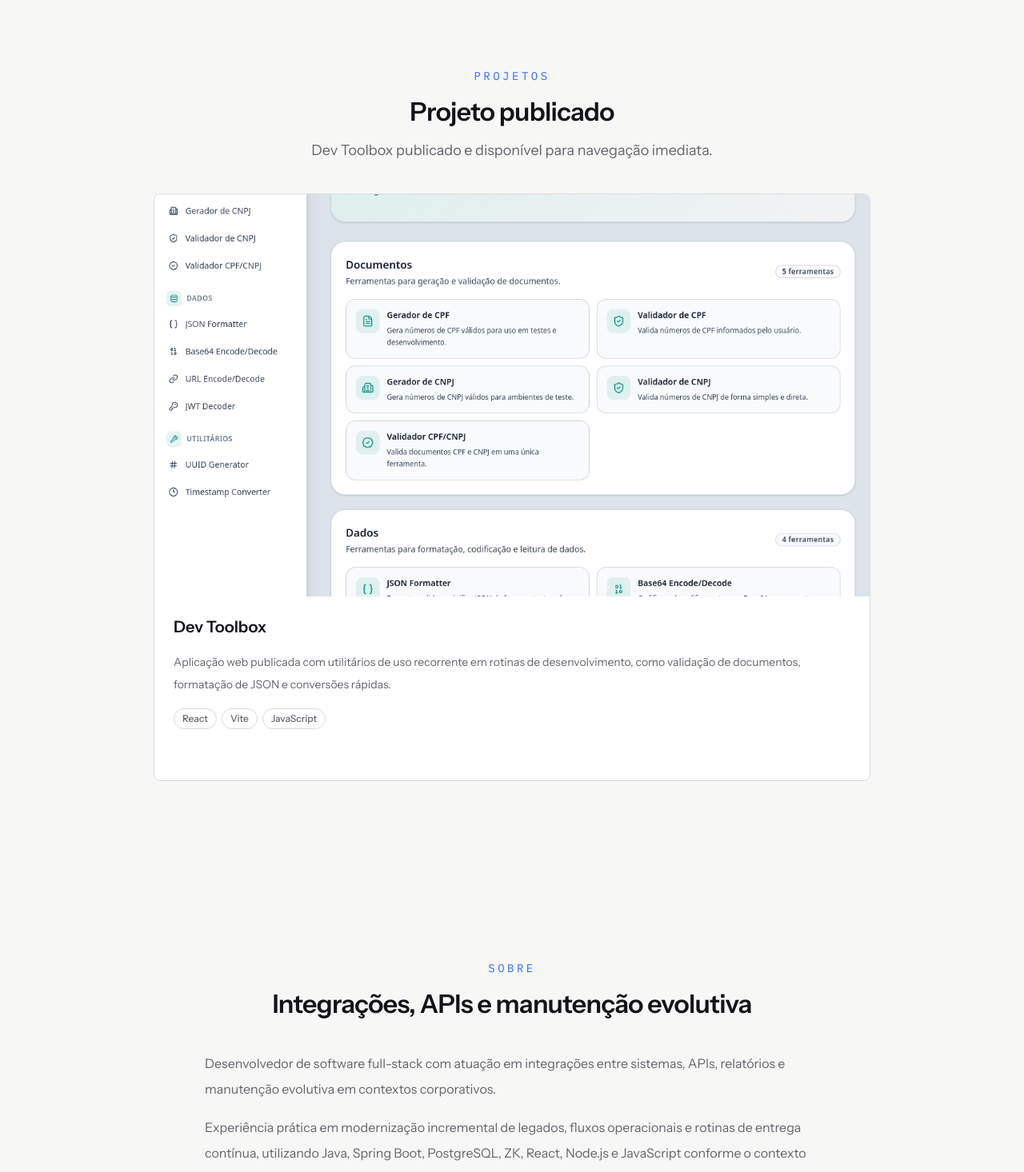
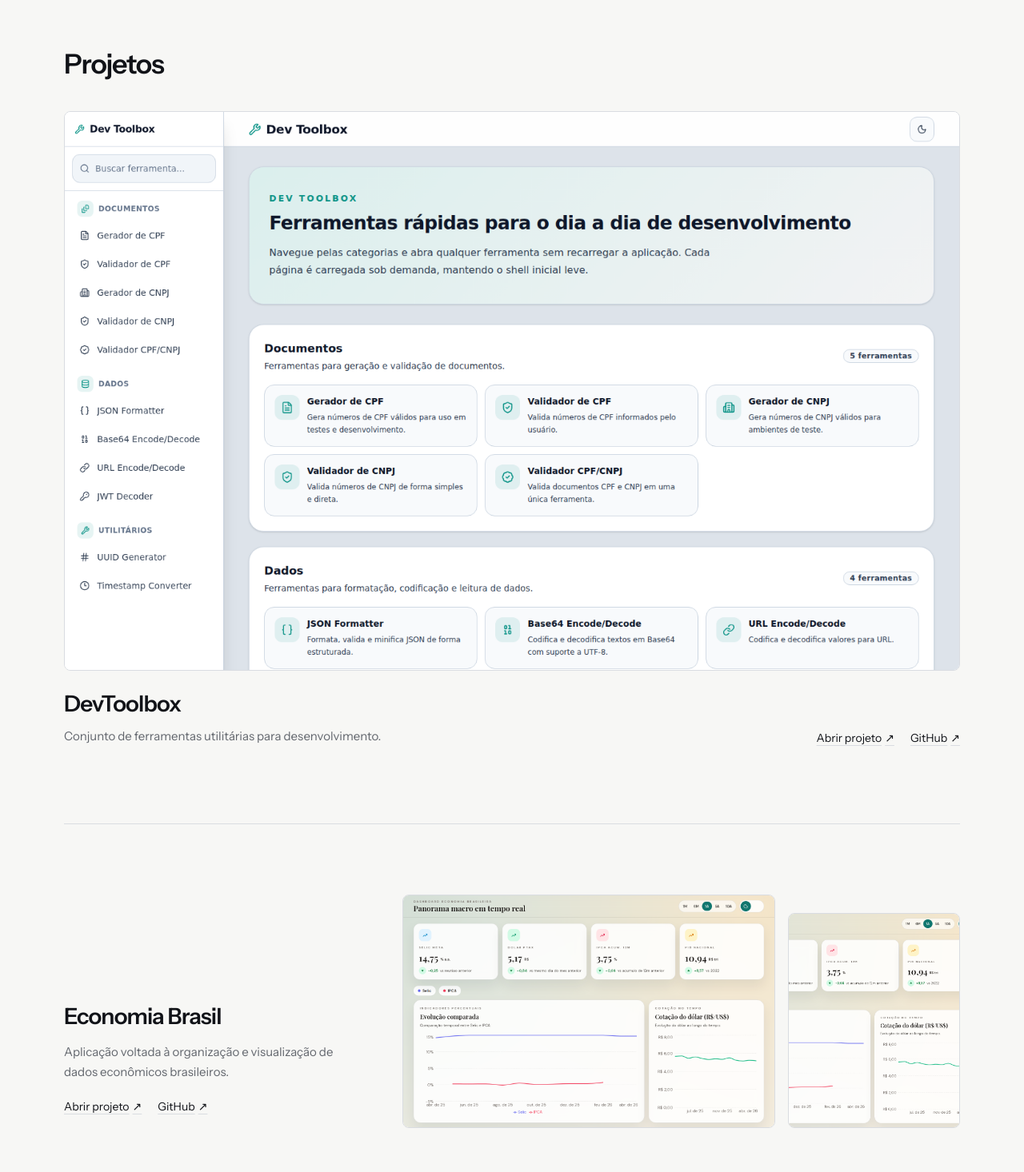
Before and after one commit to GabrielGuilhermess/personal-landing-page, a Next.js app: page / in a window 1280 px wide. Shown: the part 1300-2766 px from the top of the page at 80% size. Built offline with nearby package versions, Linux system fonts and the light colour scheme.

Commit message:
feat(landing): implement LAND-0006 project showcase

```diff
--- a/src/components/sections/ProjectsSection.tsx
+++ b/src/components/sections/ProjectsSection.tsx
@@ -1,89 +1,101 @@
-import Image from "next/image";
-import { ExternalLink } from "lucide-react";
-import { PROJECTS } from "@/data/projects";
-import { Badge, Card, SectionHeading } from "@/design-system/components";
-import { cn } from "@/design-system/lib/utils";
+import { PROJECTS, type ProjectShowcase } from "@/data/projects";
+import { Container, ExternalLink, MediaPreview } from "@/design-system/components";
 
-const delayClasses = ["", "animate-delay-100", "animate-delay-200", "animate-delay-300", "animate-delay-400"];
-
-const statusBadgeVariant = {
-  live: "brand",
-  development: "warning",
-  planned: "default",
-} as const;
-
-const statusLabel = {
-  live: "Ao vivo",
-  development: "Em desenvolvimento",
-  planned: "Planejado",
-} as const;
+function ProjectLinks({ project }: { project: ProjectShowcase }) {
+  return (
+    <div className="flex flex-wrap items-center gap-x-5 gap-y-2 text-[14px]">
+      <ExternalLink href={project.deployUrl}>Abrir projeto</ExternalLink>
+      <ExternalLink href={project.githubUrl}>GitHub</ExternalLink>
+    </div>
+  );
+}
 
 export default function ProjectsSection() {
+  const [devToolbox, economiaBrasil] = PROJECTS;
+
   return (
-    <section id="projetos" className="section-container py-20 md:py-28">
-      <div className="space-y-10">
-        <SectionHeading
-          align="center"
-          label="Projetos"
-          title="Projeto publicado"
-          subtitle="Dev Toolbox publicado e disponível para navegação imediata."
-        />
+    <section
+      id="projetos"
+      aria-labelledby="projetos-title"
+      className="border-t border-[var(--divider)] py-[72px] md:py-[88px]"
+    >
+      <Container>
+        <header className="mb-8 md:mb-10">
+          <h2
+            id="projetos-title"
+            className="text-[30px] font-semibold leading-[1.1] tracking-[-0.035em] text-[var(--text)] md:text-[34px]"
+          >
+            Projetos
+          </h2>
+        </header>
 
-        <div className="mx-auto grid max-w-4xl grid-cols-1 gap-6">
-          {PROJECTS.map((project, index) => (
-            <a
-              key={project.id}
-              href={project.deployUrl}
-              target="_blank"
-              rel="noreferrer"
-              aria-label={`Abrir projeto ${project.title}`}
-              className={cn(
-                "group block rounded-3xl focus-visible:outline-none focus-visible:ring-2 focus-visible:ring-brand-400",
-                delayClasses[index] ?? "",
-              )}
-            >
-              <Card
-                padding="none"
-                className="h-full overflow-hidden transition-transform duration-300 group-hover:-translate-y-1 group-hover:border-brand-500"
+        <div className="space-y-[72px] md:space-y-[96px]">
+          <article aria-labelledby={`${devToolbox.id}-title`}>
+            <MediaPreview
+              src={devToolbox.imageUrl}
+              alt={devToolbox.imageAlt}
+              aspectRatio="8 / 5"
+              objectPosition="center top"
+              sizes="(min-width: 1280px) 1180px, calc(100vw - 40px)"
+              className="bg-[var(--surface)]"
+            />
+
+            <div className="mt-5 grid gap-4 md:grid-cols-[minmax(0,1fr)_auto] md:items-end md:gap-8">
+              <div>
+                <h3
+                  id={`${devToolbox.id}-title`}
+                  className="text-[25px] font-semibold tracking-[-0.03em] text-[var(--text)] md:text-[28px]"
+                >
+                  {devToolbox.title}
+                </h3>
+                <p className="mt-2 max-w-[620px] text-[15px] leading-[1.65] text-[var(--muted)]">
+                  {devToolbox.description}
+                </p>
+              </div>
+              <ProjectLinks project={devToolbox} />
+            </div>
+          </article>
+
+          <article
+            aria-labelledby={`${economiaBrasil.id}-title`}
+            className="grid gap-7 border-t border-[var(--divider)] pt-[72px] md:gap-9 md:pt-[88px] min-[1100px]:grid-cols-[0.7fr_1.3fr] min-[1100px]:items-end min-[1100px]:gap-12"
+          >
+            <div className="min-[1100px]:pb-4">
+              <h3
+                id={`${economiaBrasil.id}-title`}
+                className="text-[25px] font-semibold tracking-[-0.03em] text-[var(--text)] md:text-[28px]"
               >
-                <div className="relative aspect-video overflow-hidden rounded-t-3xl">
-                  <Image
-                    src={project.imageUrl}
-                    alt={`Preview do projeto ${project.title}`}
-                    fill
-                    sizes="(min-width: 1280px) 896px, (min-width: 768px) calc(100vw - 4rem), calc(100vw - 2.5rem)"
-                    className="h-full w-full object-cover transition-transform duration-500 group-hover:scale-105"
-                  />
-                  <div className="absolute inset-0 bg-gradient-to-t from-surface-950/40 via-transparent to-transparent opacity-0 transition-opacity duration-300 group-hover:opacity-100" />
-                </div>
+                {economiaBrasil.title}
+              </h3>
+              <p className="mt-3 max-w-[440px] text-[15px] leading-[1.65] text-[var(--muted)]">
+                {economiaBrasil.description}
+              </p>
+              <div className="mt-5">
+                <ProjectLinks project={economiaBrasil} />
+              </div>
+            </div>
 
-                <div className="flex h-full flex-col gap-4 p-6">
-                  <h3 className="font-display text-xl font-semibold">{project.title}</h3>
-                  <p className="line-clamp-2 text-sm leading-7 text-[var(--text-secondary)]">{project.description}</p>
-
-                  <div className="flex flex-wrap gap-1.5">
-                    {project.tags.map((tag) => (
-                      <Badge key={tag} variant="default" size="sm">
-                        {tag}
-                      </Badge>
-                    ))}
-                  </div>
-
-                  <div className="mt-auto flex items-center justify-between gap-3">
-                    <Badge variant={statusBadgeVariant[project.status]} size="sm">
-                      {statusLabel[project.status]}
-                    </Badge>
-                    <span className="inline-flex items-center gap-2 text-sm font-medium text-brand-500">
-                      Abrir projeto
-                      <ExternalLink className="h-4 w-4" />
-                    </span>
-                  </div>
-                </div>
-              </Card>
-            </a>
-          ))}
+            <div className="grid gap-3 sm:grid-cols-[minmax(0,1fr)_minmax(180px,0.46fr)] sm:items-end md:gap-4">
+              <MediaPreview
+                src={economiaBrasil.imageUrl}
+                alt={economiaBrasil.imageAlt}
+                aspectRatio="8 / 5"
+                objectPosition="center top"
+                sizes="(min-width: 1100px) 620px, (min-width: 640px) 66vw, calc(100vw - 40px)"
+                className="bg-[var(--surface)]"
+              />
+              <MediaPreview
+                src={economiaBrasil.imageUrl}
+                alt=""
+                aspectRatio="4 / 5"
+                objectPosition="82% top"
+                sizes="(min-width: 1100px) 260px, 30vw"
+                className="hidden bg-[var(--surface)] sm:block"
+              />
+            </div>
+          </article>
         </div>
-      </div>
+      </Container>
     </section>
   );
 }
--- a/src/data/projects.ts
+++ b/src/data/projects.ts
@@ -1,15 +1,30 @@
-import type { Project } from "@/types";
+export interface ProjectShowcase {
+  id: "devtoolbox" | "economia-brasil";
+  title: string;
+  description: string;
+  imageUrl: string;
+  imageAlt: string;
+  deployUrl: string;
+  githubUrl: string;
+}
 
-export const PROJECTS: Project[] = [
+export const PROJECTS: ProjectShowcase[] = [
   {
-    id: "dev-toolbox",
-    title: "Dev Toolbox",
-    description: "Aplicação web publicada com utilitários de uso recorrente em rotinas de desenvolvimento, como validação de documentos, formatação de JSON e conversões rápidas.",
-    longDescription: "Aplicação web publicada com utilitários de uso recorrente em rotinas de desenvolvimento, como validação de documentos, formatação de JSON e conversões rápidas.",
-    tags: ["React", "Vite", "JavaScript"],
-    imageUrl: "/images/component-showcase.png",
+    id: "devtoolbox",
+    title: "DevToolbox",
+    description: "Conjunto de ferramentas utilitárias para desenvolvimento.",
+    imageUrl: "/images/projects/devtoolbox-2026-09-02.png",
+    imageAlt: "Tela real do DevToolbox com navegação lateral e ferramentas de desenvolvimento.",
     deployUrl: "https://dev-toolbox-sigma.vercel.app/",
-    githubUrl: "",
-    status: "live",
+    githubUrl: "https://github.com/GabrielGuilhermess/dev-toolbox",
+  },
+  {
+    id: "economia-brasil",
+    title: "Economia Brasil",
+    description: "Aplicação voltada à organização e visualização de dados econômicos brasileiros.",
+    imageUrl: "/images/projects/economia-brasil-2026-09-02.png",
+    imageAlt: "Dashboard real do Economia Brasil com indicadores e visualizações de dados econômicos.",
+    deployUrl: "https://dashboard-economia-brasil.vercel.app/dashboard",
+    githubUrl: "https://github.com/GabrielGuilhermess/dashboard-economia-brasil",
   },
 ];
```
